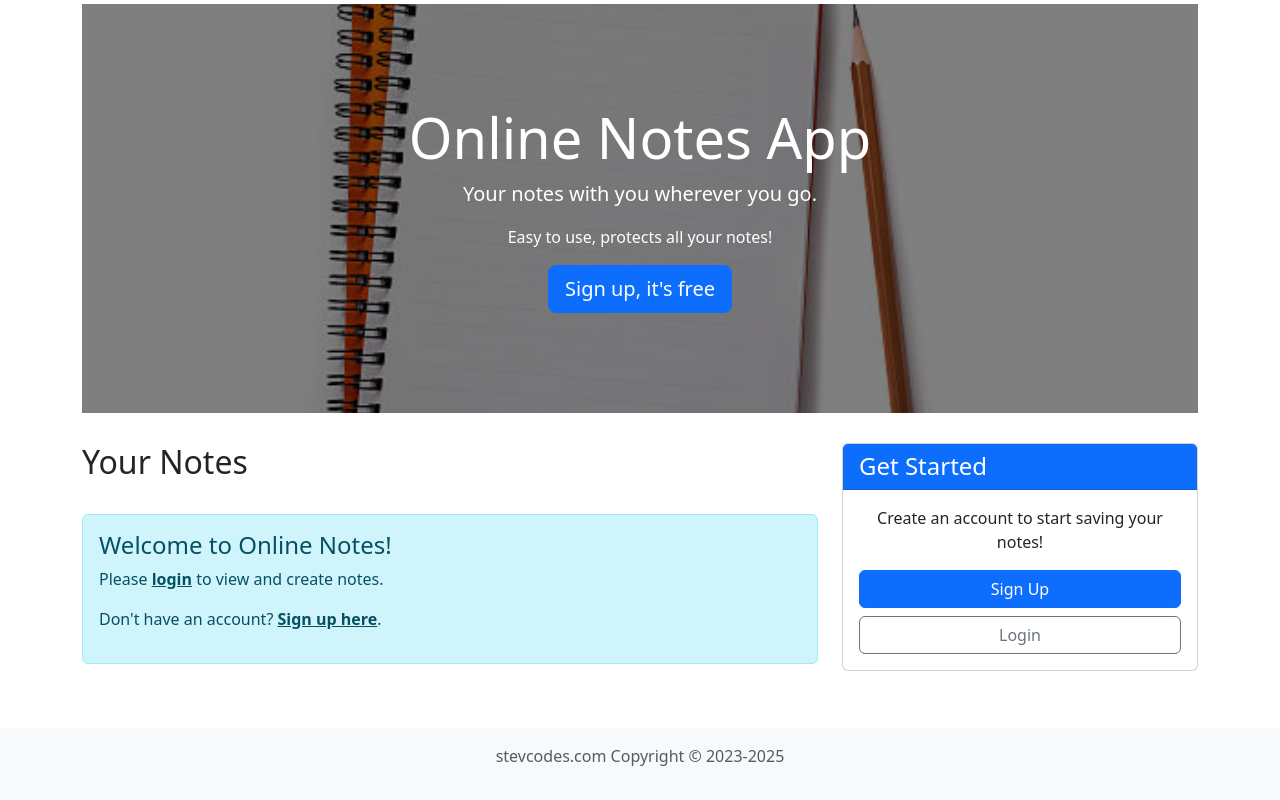
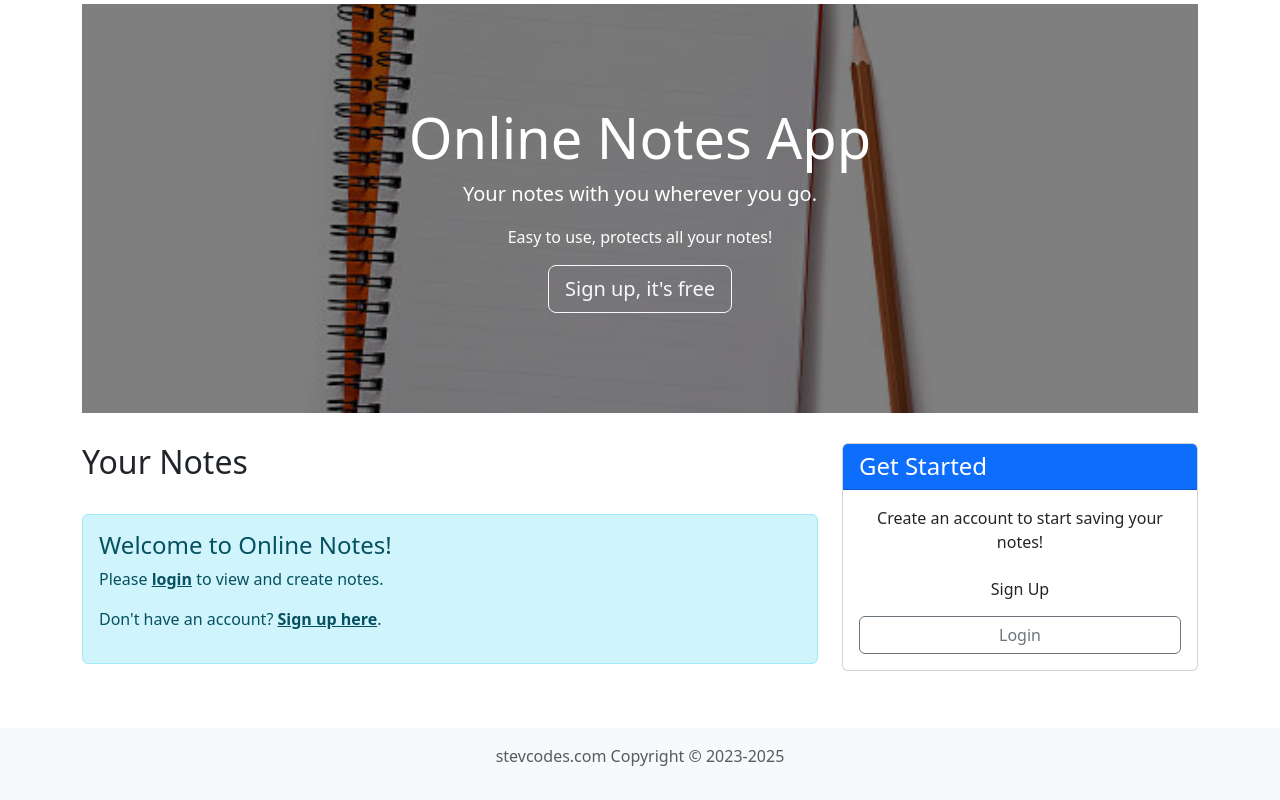
Before and after one commit to stevihiene-git/online_note, a Flask app: page / in a window 1280 px wide. Shown: the part 76-876 px from the top of the page. Run offline with Flask 3, Linux system fonts and the light colour scheme.

Commit message:
Update home.html

```diff
--- a/note_app/templates/home.html
+++ b/note_app/templates/home.html
@@ -1,4 +1,3 @@
-<!-- templates/home.html -->
 {% extends "base.html" %}
 {% block content %}
 <div class="jumbotron">
@@ -7,7 +6,7 @@
         <p class="lead">Your notes with you wherever you go.</p>
         <p>Easy to use, protects all your notes!</p>
         {% if not current_user.is_authenticated %}
-        <a href="{{url_for('auth.signup')}}" class="btn btn-primary btn-lg">Sign up, it's free</a>
+        <a href="{{url_for('auth.signup')}}" class="btn btn-lg signup brown btn-outline-light">Sign up, it's free</a>
         {% endif %}
     </div>
 </div>
@@ -17,7 +16,7 @@
         <div class="d-flex justify-content-between align-items-center mb-4">
             <h2>Your Notes</h2>
             {% if notes %}
-            <span class="badge bg-primary">{{ notes|length }} note(s)</span>
+            <span class="badge bg-custom-primary">{{ notes|length }} note(s)</span>
             {% endif %}
         </div>
 
@@ -105,14 +104,14 @@
                         {% endif %}
                     </div>
                     <div class="d-grid">
-                        {{ form.submit(class="btn btn-note") }}
+                        <button type="submit" class="btn btn-note">Save Note</button>
                     </div>
                 </form>
                 {% else %}
                 <div class="text-center">
                     <p>Create an account to start saving your notes!</p>
                     <div class="d-grid gap-2">
-                        <a href="{{url_for('auth.signup')}}" class="btn btn-primary">Sign Up</a>
+                        <a href="{{url_for('auth.signup')}}" class="btn btn-note">Sign Up</a>
                         <a href="{{url_for('auth.login')}}" class="btn btn-outline-secondary">Login</a>
                     </div>
                 </div>
@@ -125,7 +124,7 @@
 {% if notes %}
 <div class="mt-4">
     <div class="alert alert-light border">
-        <h5 class="mb-2">Quick Tips</h5>
+        <h5 class="mb-2 text-custom-primary">Quick Tips</h5>
         <ul class="mb-0">
             <li>Click <strong>View</strong> to see the full note</li>
             <li>Click <strong>Edit</strong> to modify your note</li>
```
